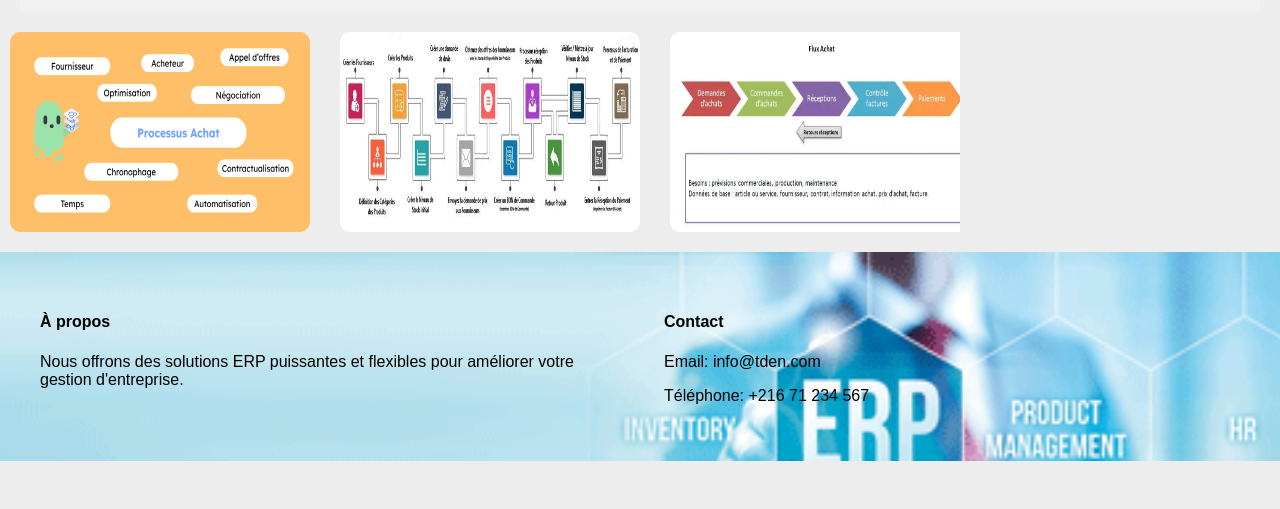
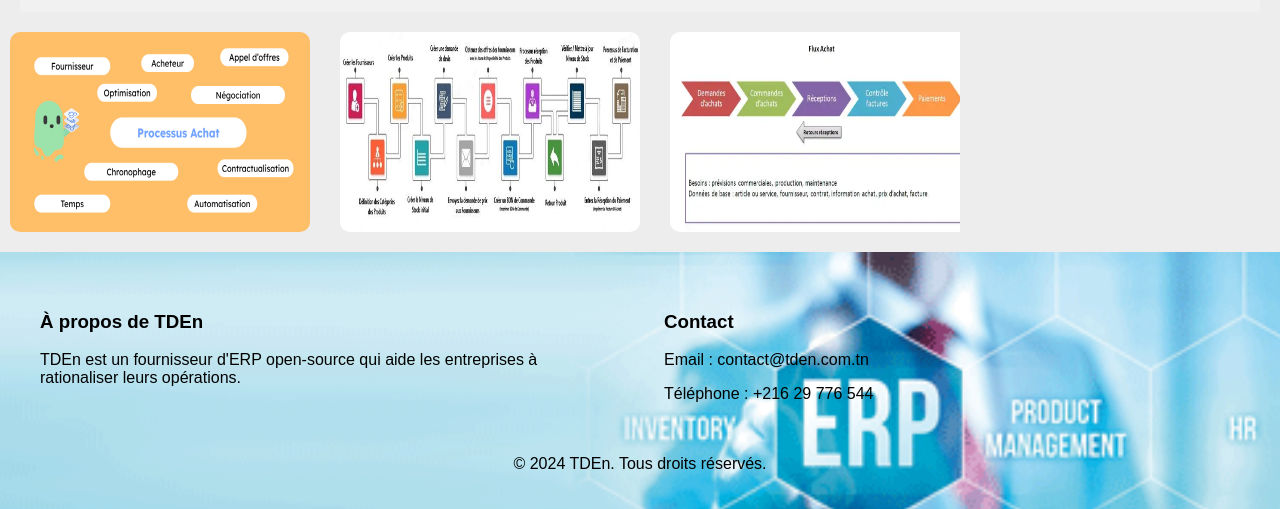
Before and after one commit to asma-tden/tden-website, a plain HTML site: page module_achat.html in a window 1280 px wide. Shown: the part 747-1256 px from the top of the page. Before the commit the page ends 1208 px from the top, so only its background shows below. Drawn offline with Linux system fonts and the light colour scheme.

Commit message:
Update module_achat.html

```diff
--- a/module_achat.html
+++ b/module_achat.html
@@ -306,15 +306,16 @@
 <footer>
     <div class="footer-content">
         <div class="footer-section">
-            <h4>À propos</h4>
-            <p>Nous offrons des solutions ERP puissantes et flexibles pour améliorer votre gestion d'entreprise.</p>
+            <h3>À propos de TDEn</h3>
+            <p>TDEn est un fournisseur d'ERP open-source qui aide les entreprises à rationaliser leurs opérations.</p>
         </div>
         <div class="footer-section">
-            <h4>Contact</h4>
-            <p>Email: info@tden.com</p>
-            <p>Téléphone: +216 71 234 567</p>
+            <h3>Contact</h3>
+            <p>Email : contact@tden.com.tn</p>
+            <p>Téléphone : +216 29 776 544</p>
         </div>
     </div>
+    <p>&copy; 2024 TDEn. Tous droits réservés.</p>
 </footer>
 
 <script>
```
